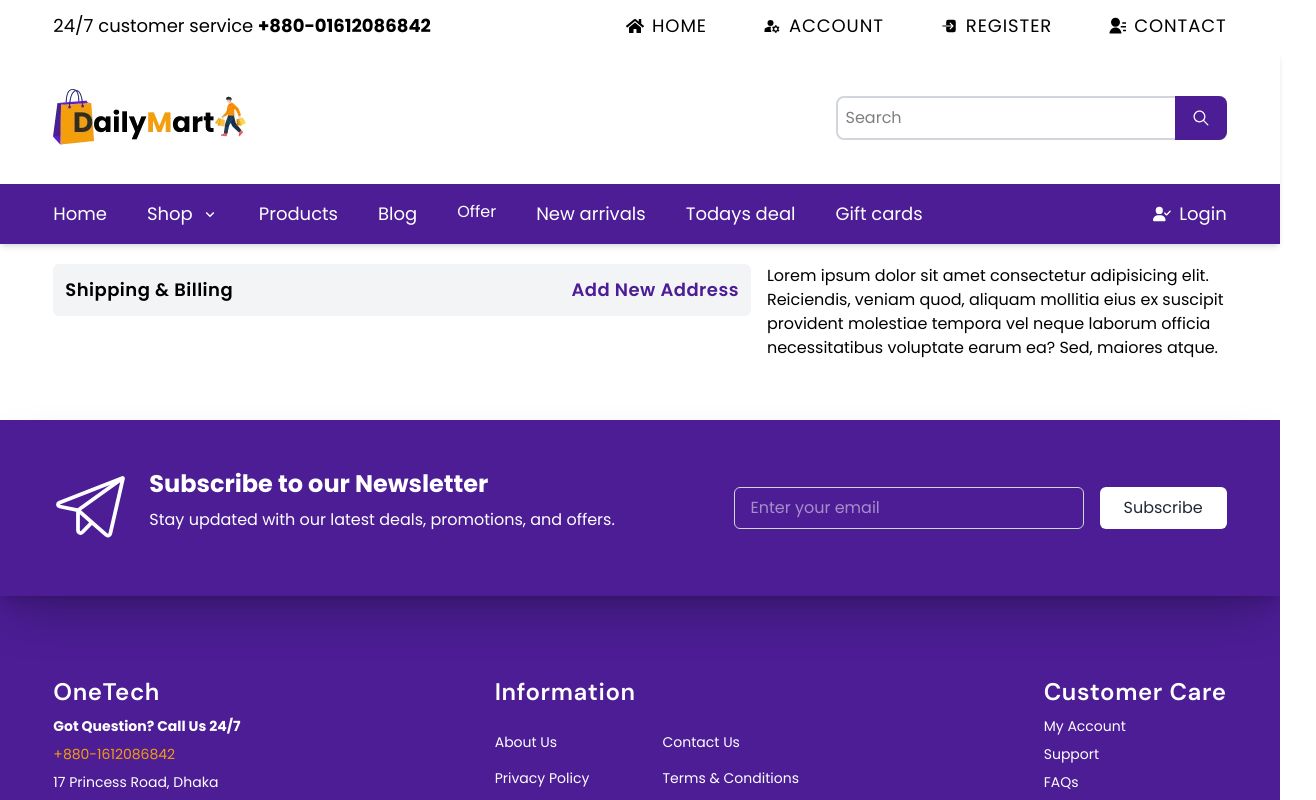
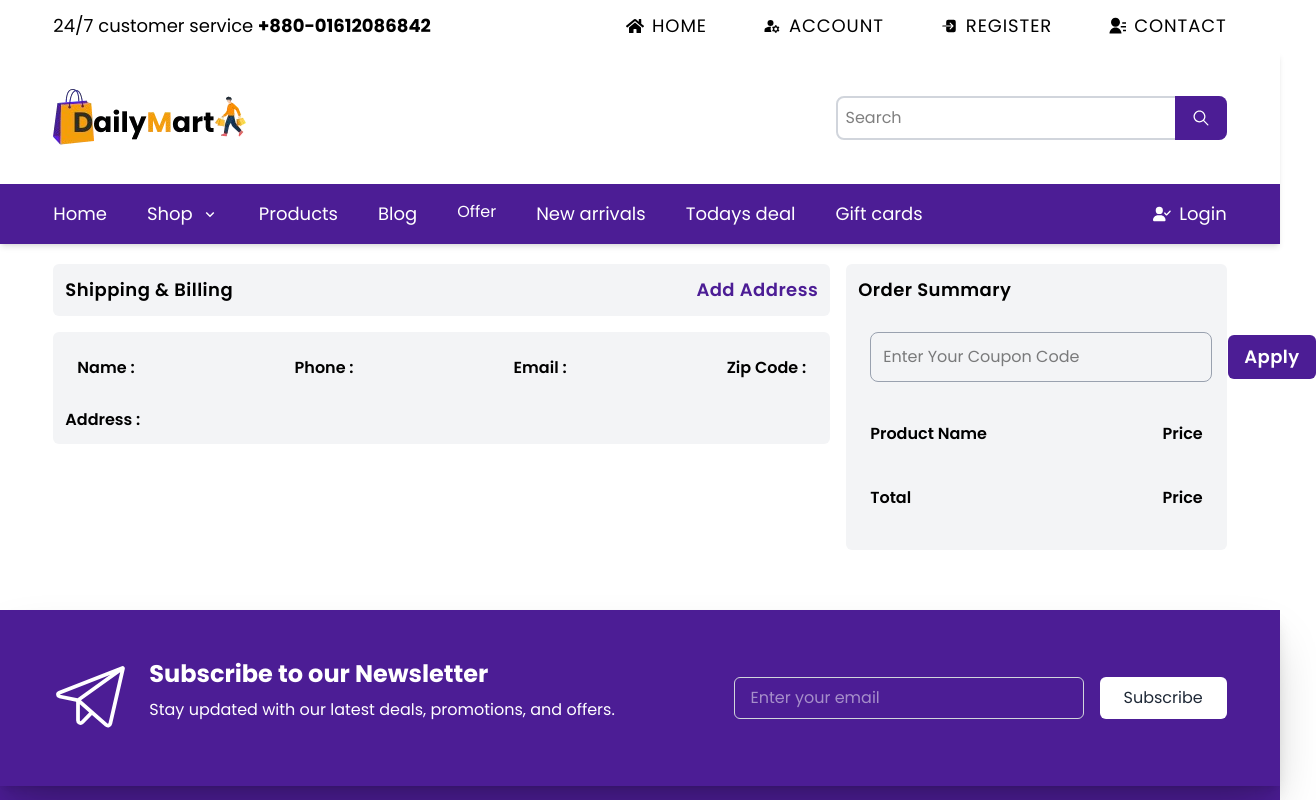
Before and after one commit to mdsamiulislam54/Full-Stack-E-Commerce-Project, a React (Vite) app in the folder client/dailymart/: page / in a window 1280 px wide. Shown: the top 800 px of the page, 1316 px wide, since content can reach past the window. Built offline with nearby package versions, Linux system fonts and the light colour scheme.

Commit message:
Cupon Code Button add

```diff
--- a/client/dailymart/src/componants/BuyNow/BuyNow.jsx
+++ b/client/dailymart/src/componants/BuyNow/BuyNow.jsx
@@ -1,15 +1,17 @@
 import { useState } from "react";
 import Modal from "react-modal";
 import Select from "react-select";
-import cities from "../../utilitis/division";
+import { IoIosCloseCircle } from "react-icons/io";
+import division from "../../utilitis/division";
 import districts from "../../utilitis/districts";
 import districtUpazilas from "../../utilitis/upzila";
+import { Link } from "react-router-dom";
 
 const BuyNow = () => {
   const [modalIsOpen, setIsOpen] = useState(false);
   const [selectedCity, setSelectedCity] = useState(null);
   const [selectedDistricts, setSelectedDistricts] = useState(null);
-    const [selectedUpzilla, setSelectedUpzilla] = useState(null);
+  const [selectedUpzilla, setSelectedUpzilla] = useState(null);
   const openModal = () => {
     setIsOpen(true);
   };
@@ -19,8 +21,8 @@ const BuyNow = () => {
   return (
     <div className="">
       <div className="w-11/12 mx-auto py-5">
-        <div className=" grid sm:grid-cols-5 gap-4 ">
-          <div className="sm:col-span-3">
+        <div className=" grid sm:grid-cols-6 gap-4 ">
+          <div className="sm:col-span-4">
             <div className="flex justify-between items-center mb-4 bg-gray-100 p-3 rounded-md">
               <h4 className="text-lg tracking-wide font-semibold">
                 Shipping & Billing
@@ -29,7 +31,7 @@ const BuyNow = () => {
                 onClick={openModal}
                 className=" text-lg tracking-wide font-semibold text-primary cursor-pointer"
               >
-                Add New Address
+                Add Address
               </button>
               <Modal
                 isOpen={modalIsOpen}
@@ -39,7 +41,14 @@ const BuyNow = () => {
                 overlayClassName="fixed inset-0 bg-gray-800 opacity-95  flex justify-center items-center z-100"
               >
                 <div className="max-w-lg mx-auto p-6  rounded-lg ">
-                  <h2 className="text-2xl font-bold mb-4">Buy Now</h2>
+                  <div>
+                    <Link onClick={closeModal}>
+                      <IoIosCloseCircle size={30} />
+                    </Link>
+                  </div>
+                  <h2 className="text-2xl font-semibold font-dm-snas mb-4 text-center">
+                    Add your address
+                  </h2>
                   <form className="space-y-4 ">
                     <input
                       type="text"
@@ -64,26 +73,26 @@ const BuyNow = () => {
                     />
                     {/* division  */}
                     <Select
-                      options={cities}
+                      options={division}
                       value={selectedCity}
                       onChange={setSelectedCity}
-                      placeholder="Select City"
-                      className="w-full p-2 border-b border-gray-400 outline-none"
+                      placeholder="Select Your Division"
+                      className="w-full text-gray-900"
                     ></Select>
                     {/* all districts  */}
                     <Select
                       options={districts}
                       value={selectedDistricts}
                       onChange={setSelectedDistricts}
-                      placeholder="Select your city"
-                      className="w-full p-2 border-b border-gray-400 outline-none"
+                      placeholder="Select Your Districts"
+                      className=""
                     ></Select>
                     <Select
-                        options={districtUpazilas}
-                        value={selectedUpzilla}
-                        onChange={setSelectedUpzilla}
-                        placeholder="Select your city"
-                        className="w-full text-gray-900"
+                      options={districtUpazilas}
+                      value={selectedUpzilla}
+                      onChange={setSelectedUpzilla}
+                      placeholder="Select Your Upzila"
+                      className="w-full text-gray-900"
                     ></Select>
                     <input
                       type="text"
@@ -100,25 +109,54 @@ const BuyNow = () => {
                       className="w-full p-2 border border-gray-400 outline-none"
                     />
 
-
-                    <label className="block">Payment Method:</label>
+                    {/* <label className="block">Payment Method:</label> */}
                     {/* <select name="paymentMethod"  className="w-full p-2 border rounded">
                     <option value="Bkash">Bkash</option>
                     <option value="Nagad">Nagad</option>
                     <option value="Rocket">Rocket</option>
                     <option value="Cash on Delivery">Cash on Delivery</option>
                     </select> */}
-                    <input type="button" value="Save" />
+                    <input
+                      className="w-full text-center p-2 bg-primary text-light hover:bg-secondary hover:text-dark transition-all duration-300 font-semibold text-lg tracking-wide cursor-pointer rounded-md"
+                      type="button"
+                      value="Save"
+                    />
                   </form>
                 </div>
               </Modal>
             </div>
+            <div className=" bg-gray-100 p-3 rounded-md">
+              <div className="flex justify-between items-center mb-4 p-3 rounded-md">
+                <span className="text-md font-semibold"> Name : <span></span></span>
+                <span className="text-md font-semibold">Phone : <span></span></span>
+                <span className="text-md font-semibold"> Email : <span></span></span>
+                <span className="text-md font-semibold">Zip Code : <span></span></span>
+              </div>
+              <div>
+                <span className="text-md font-semibold">Address :</span>
+              </div>
+            </div>
           </div>
           <div className="sm:col-span-2">
-            Lorem ipsum dolor sit amet consectetur adipisicing elit. Reiciendis,
-            veniam quod, aliquam mollitia eius ex suscipit provident molestiae
-            tempora vel neque laborum officia necessitatibus voluptate earum ea?
-            Sed, maiores atque.
+            <div className="bg-gray-100 p-3 rounded-md">
+              <h4 className="text-lg tracking-wide font-semibold mb-4">
+                Order Summary
+              </h4>
+              <div className="flex  gap-4 items-center mb-4 p-3 rounded-md ">
+              <input className="border p-3 border-gray-4 rounded-lg border-gray-400 outline-none" type="text" placeholder="Enter Your Coupon Code" />
+                <button className="bg-primary text-light hover:bg-secondary hover:text-dark transition-all duration-300 font-semibold text-lg tracking-wide cursor-pointer rounded-md px-4 py-2">
+                    Apply
+                </button>
+              </div>
+              <div className="flex justify-between items-center mb-4 p-3 rounded-md">
+                <span className="text-md font-semibold">Product Name</span>
+                <span className="text-md font-semibold">Price</span>
+              </div>
+              <div className="flex justify-between items-center mb-4 p-3 rounded-md">
+                <span className="text-md font-semibold">Total</span>
+                <span className="text-md font-semibold">Price</span>
+              </div>
+            </div>
           </div>
         </div>
       </div>
```
